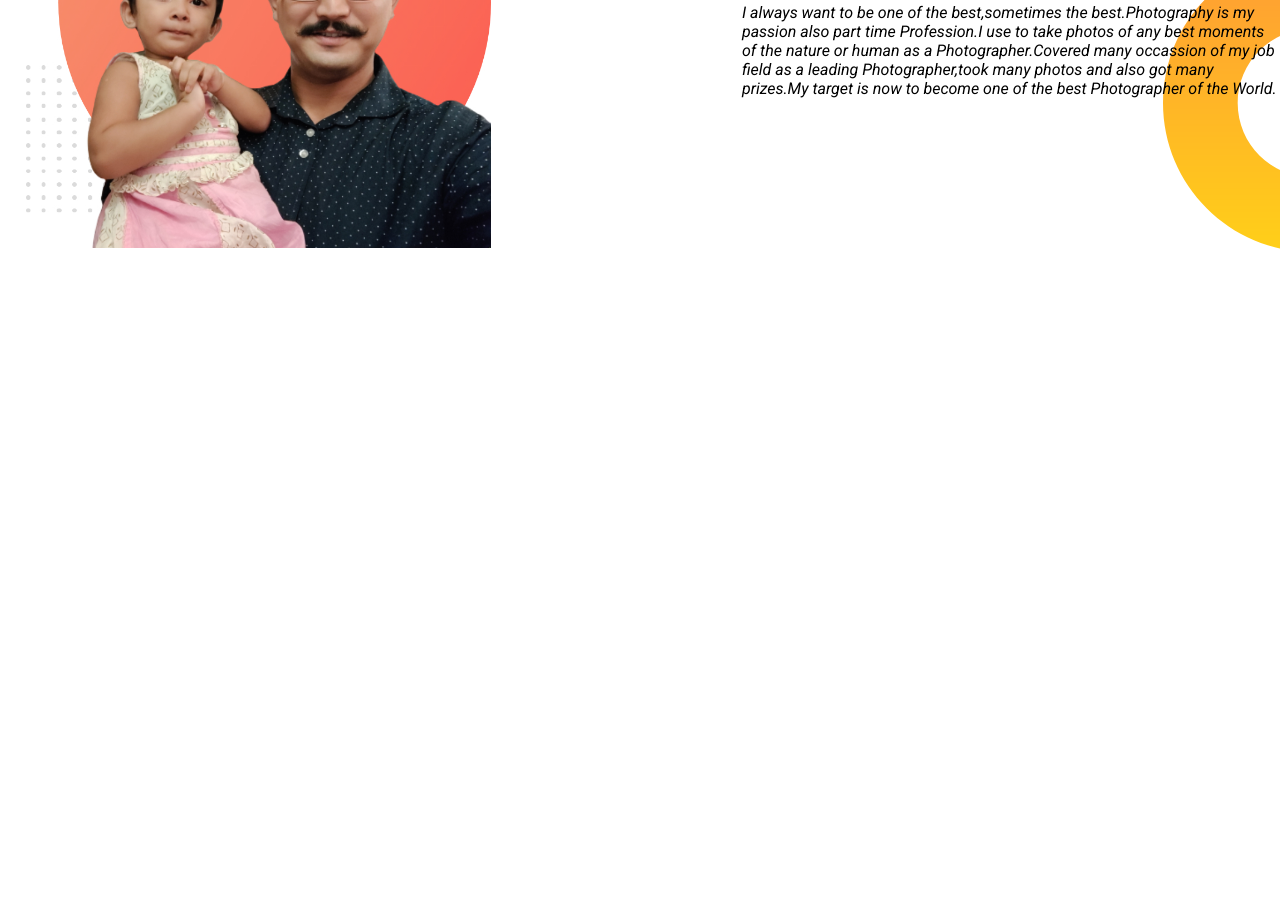
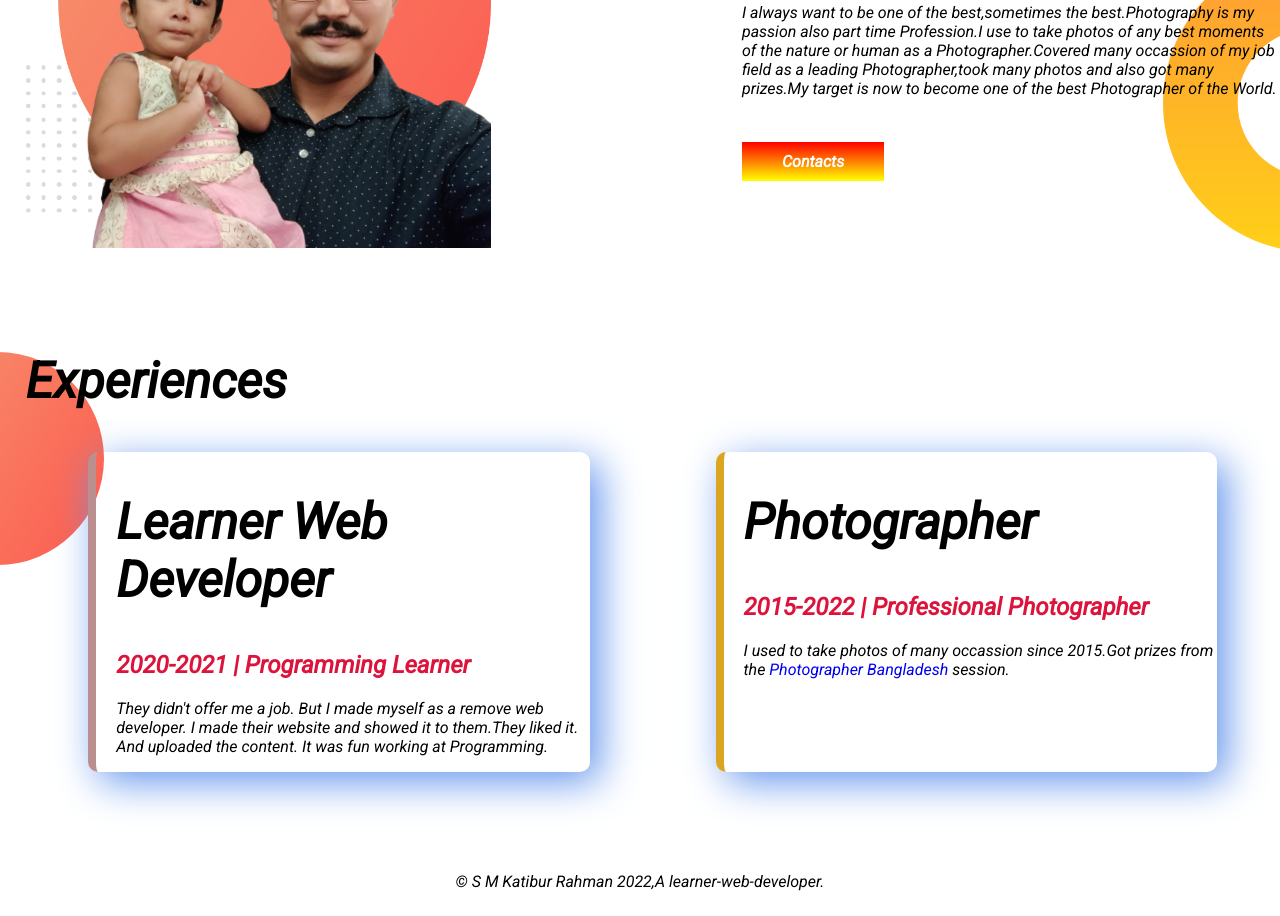
Before and after one commit to katibur/photography-portfolio, a plain HTML site: page index.html in a window 1280 px wide. Shown: the part 744-1660 px from the top of the page. Before the commit the page ends 1096 px from the top, so only its background shows below. Drawn offline with Linux system fonts and the light colour scheme.

Commit message:
Done photography portfolio

```diff
--- a/index.html
+++ b/index.html
@@ -40,9 +40,34 @@
             <p>I always want to be one of the best,sometimes the best.Photography is my passion also part time
                 Profession.I use to take photos of any best moments of the nature or human as a Photographer.Covered
                 many occassion of my job field as a leading Photographer,took many photos and also got many prizes.My
-                target is now to become one of the best Photographer of the World.</p>
+                target is now to become one of the best Photographer of the World.</p><br><br>
+            <a class="link-button" target="_blank" href="html/contacts.html"><b>Contacts</b></a>
+        </div>
+    </section>
+
+    <section class="third">
+        <h1 id="ex">Experiences</h1>
+        <div class="flex">
+            <div class="ex-items" id="web">
+                <h1>Learner Web Developer</h1>
+                <h2><span>2020-2021 | Programming Learner</span></h2>
+                <p>
+                    They didn't offer me a job. But I made myself as a remove web developer. I made their website and
+                    showed it to them.They
+                    liked it. And uploaded the content. It was fun working at Programming.
+                </p>
+            </div>
+            <div class="ex-items" id="photo">
+                <h1>Photographer</h1>
+                <h2><span>2015-2022 | Professional Photographer</span></h2>
+                <p>I used to take photos of many occassion since 2015.Got prizes from the <span><a class="link-button3"
+                            target="_blank"
+                            href="https://photocontestdeadlines.com/photo-contest-list/dhaka-international-photo-awards/">Photographer
+                            Bangladesh</a></span> session.</p>
+            </div>
         </div>
     </section>
 </body>
+<footer>© S M Katibur Rahman 2022,A learner-web-developer.</footer>
 
 </html>
--- a/style.css
+++ b/style.css
@@ -46,3 +46,46 @@ h1 {
     background-repeat: no-repeat;
     margin-bottom: 100px;
 }
+
+.third {
+    background-image: url(images/exp-bg.png);
+    background-position: top-left;
+    background-repeat: no-repeat;
+    margin-bottom: 100px;
+}
+
+.flex {
+    display: flex;
+    padding-left: 2%;
+    margin bottom: 100px;
+}
+
+#ex {
+    padding-left: 2%;
+}
+
+.ex-items {
+    width: 40%;
+    margin-left: 5%;
+    margin-right: 5%;
+    padding-left: 20px;
+    border-radius: 10px;
+    box-shadow: 10px 10px 40px cornflowerblue;
+}
+
+#web {
+    border-left: 8px solid rosybrown;
+}
+
+#photo {
+    border-left: 8px solid goldenrod;
+}
+
+.link-button3 {
+    text-decoration: none;
+}
+
+footer {
+    text-align: center;
+    margin-bottom: 2%;
+}
```
Also changed, not shown: html/contacts.html (added, +37 -0 lines), html/images.jpg (added).
